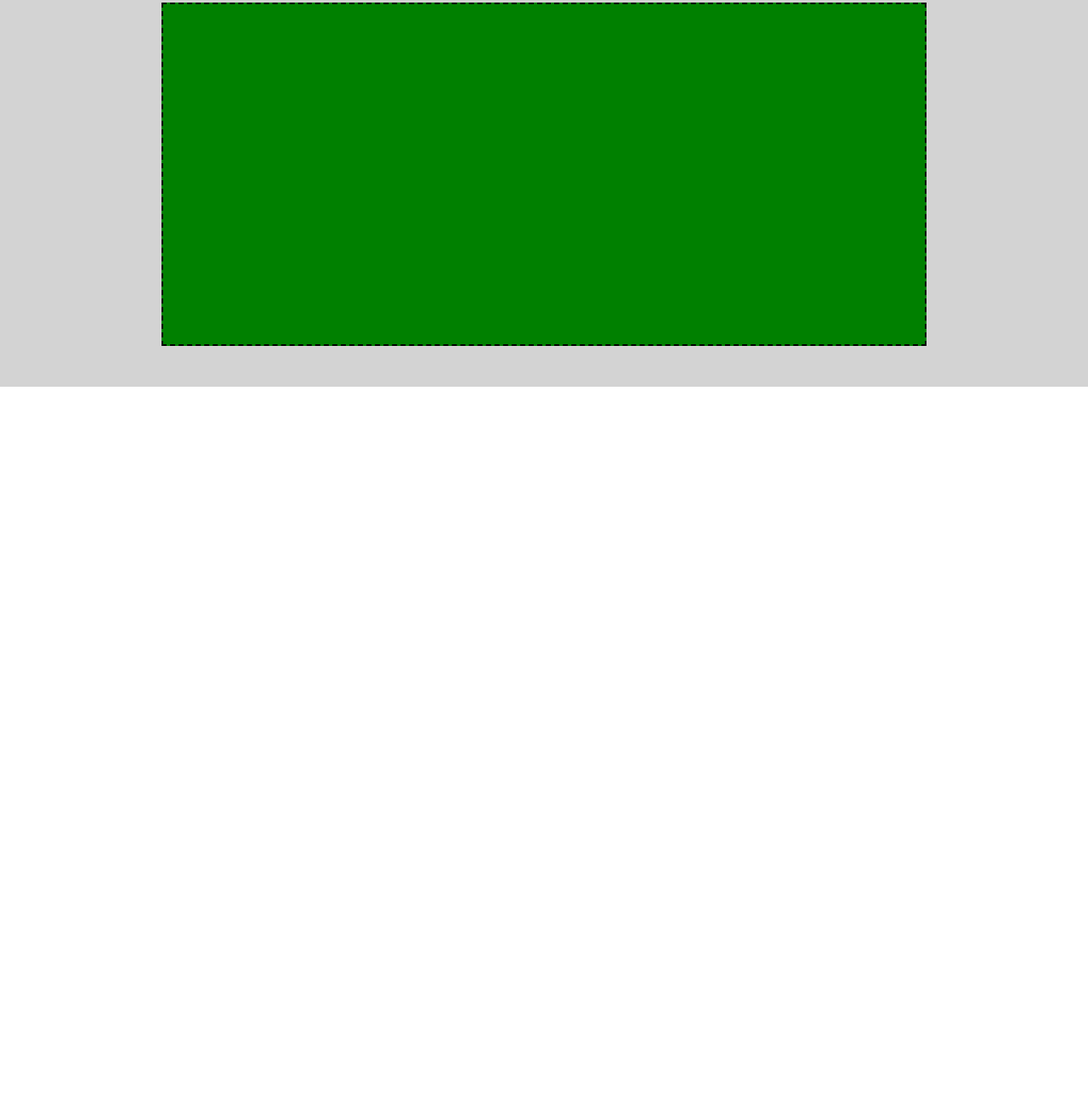
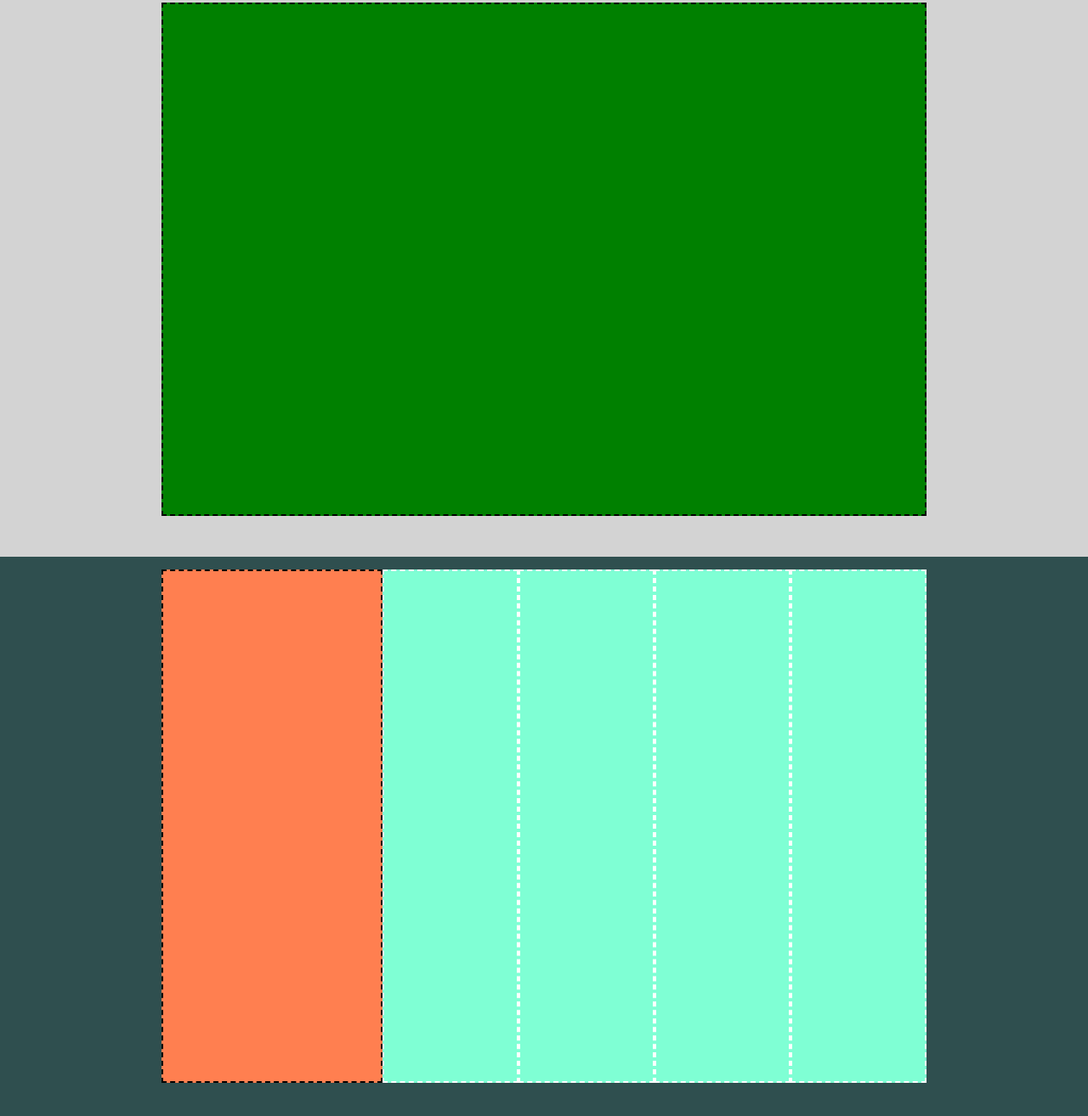
Before and after one commit to EnricoNapolitano/htmlcss-struttura-discord, a plain HTML site: page index.html in a window 1280 px wide. Shown: the part 2145-3458 px from the top of the page at 85% size. Before the commit the page ends 2600 px from the top, so only its background shows below. Drawn offline with Linux system fonts and the light colour scheme.

Commit message:
footer part 1

```diff
--- a/css/style.css
+++ b/css/style.css
@@ -33,6 +33,13 @@ a {
     padding: 15px;
     color: black;
     text-decoration: none;
+}
+
+footer {
+    background-color:darkslategray;
+    min-height: 740px;
+    align-items: flex-start;
+    justify-content: center;
 }
 
 /* utilities */
@@ -90,9 +97,38 @@ a {
     flex-direction: row-reverse;
 }
 
+.bg-grey-bigger {
+    min-height: 700px;
+    background-color:lightgray;
+    align-items: center;
+    justify-content: center;
+}
+
 .bg-green {
-    min-height: 400px;
+    min-height: 600px;
     flex-basis: 70%;
     background-color: green;
     border: 2px dashed black;
 }
+
+/* footer */
+.bg-coral {
+    min-height: 600px;
+    flex-basis: 20%;
+    margin-top: 15px;
+    background-color: coral;
+    border: 2px dashed black;
+}
+
+.bg-aquamarine {
+    min-height: 600px;
+    flex-basis: 50%;
+    margin-top: 15px;
+    background-color:aquamarine;
+}
+
+.colomn-aquamarine {
+    min-height: 600px;
+    flex-basis: 25%;
+    border: 2px dashed white;
+}
--- a/index.html
+++ b/index.html
@@ -42,10 +42,20 @@
             <div class="bg-lightblue"></div>
             <div class="bg-lightpink"></div>
         </div>
-        <div class="flex bg-grey">
+        <div class="flex bg-grey-bigger">
             <div class="bg-green"></div>
         </div>
     </main>
+    <footer class="flex">
+        <div class="bg-coral"></div>
+        <div class="flex bg-aquamarine">
+            <div class="colomn-aquamarine"></div>
+            <div class="colomn-aquamarine"></div>
+            <div class="colomn-aquamarine"></div>
+            <div class="colomn-aquamarine"></div>
+        </div>
+    </footer>
+
 
 
 </body>
```
